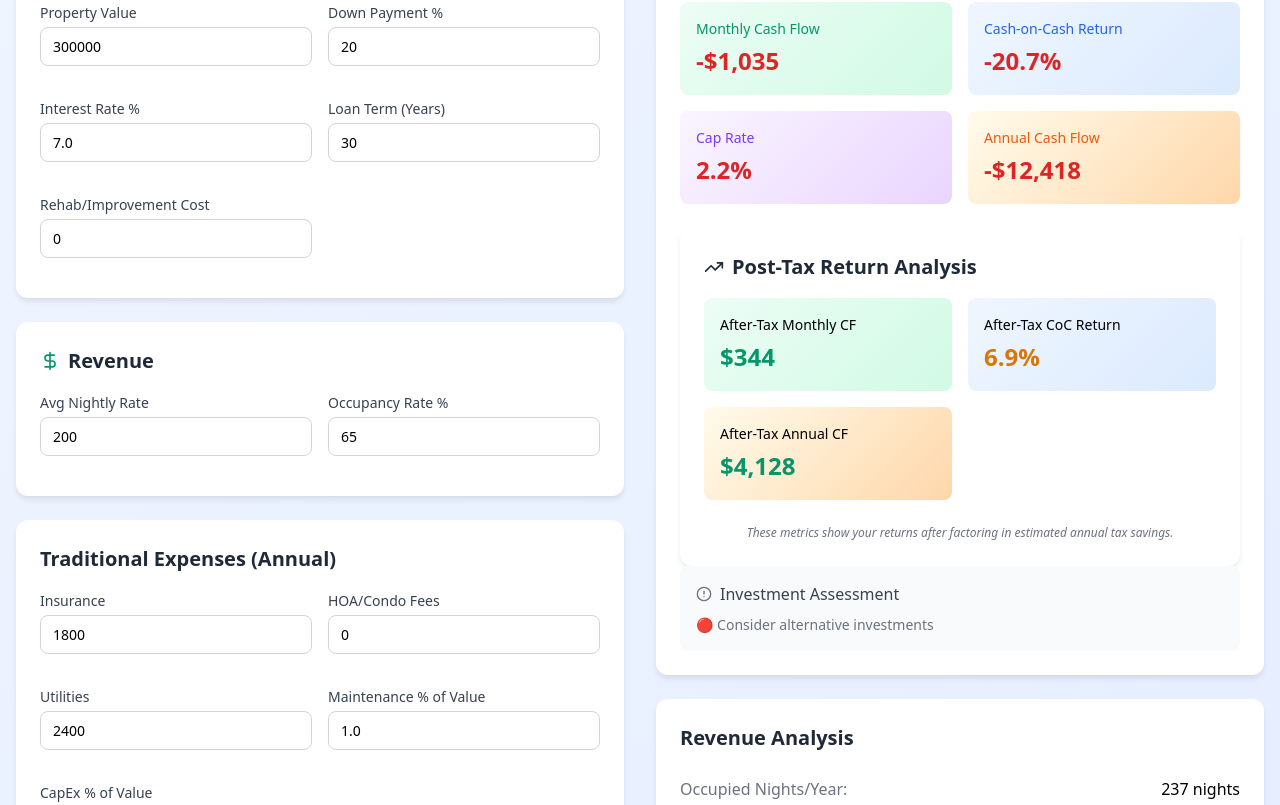
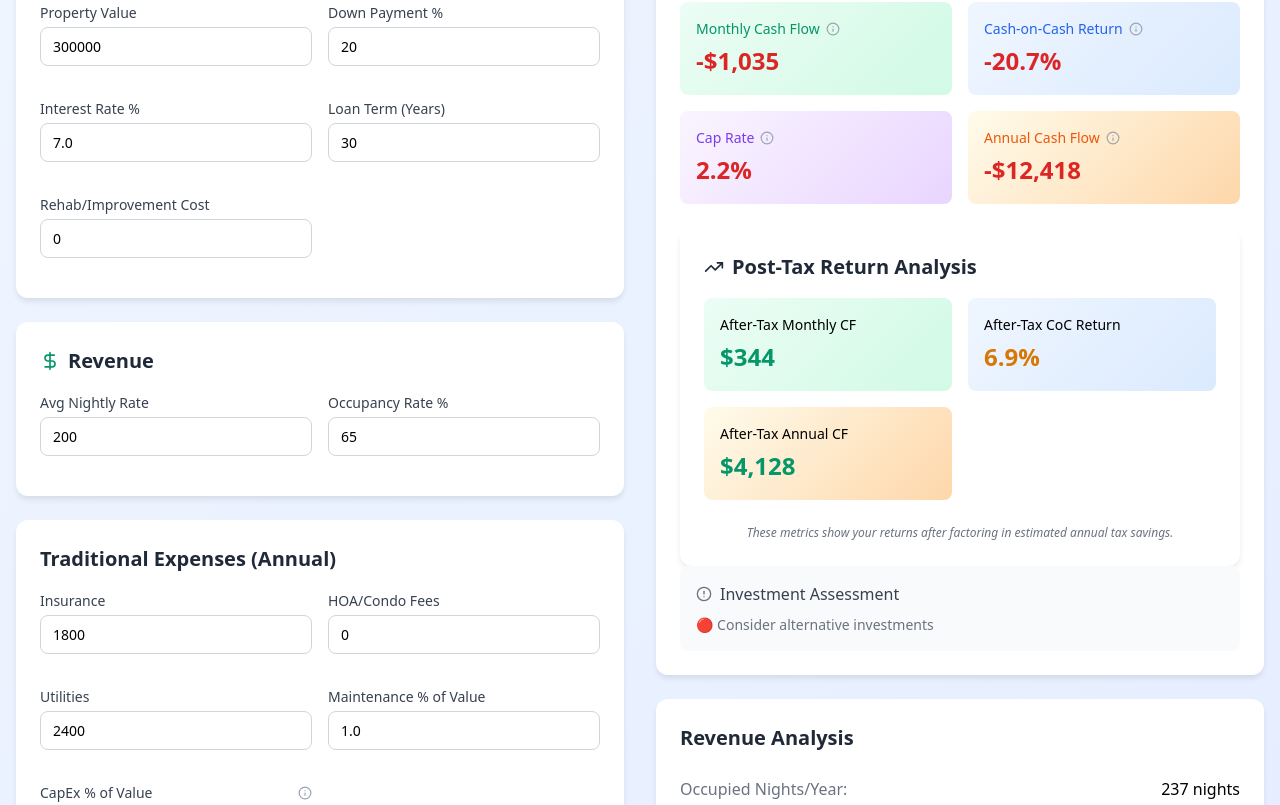
Before and after one commit to CEEJ222/str-calc, a React (Vite) app: page / in a window 1280 px wide. Shown: the part 272-1077 px from the top of the page. Built offline with nearby package versions, Linux system fonts and the light colour scheme.

Commit message:
add tool tips

```diff
--- a/src/components/AirbnbCalculator.css
+++ b/src/components/AirbnbCalculator.css
@@ -195,6 +195,11 @@
     color: #ea580c;
   }
 
+  .metric-label, .breakdown-label {
+    display: flex;
+    align-items: center;
+  }
+
   .metric-value {
     font-size: 1.5rem;
     font-weight: bold;
@@ -241,6 +246,13 @@
     font-size: 14px;
     color: #6b7280;
     margin: 0;
+  }
+
+  .label-with-tooltip {
+    display: flex;
+    align-items: center;
+    justify-content: space-between;
+    width: 100%;
   }
 
   .breakdown-list {
@@ -346,3 +358,62 @@
   font-weight: 600;
   color: #1f2937;
 }
+
+/* Tooltip Styles */
+.tooltip-container {
+  position: relative;
+  display: inline-flex;
+  align-items: center;
+  margin-left: 6px;
+}
+
+.info-icon {
+  color: #9ca3af; /* gray-400 */
+  cursor: help;
+  transition: color 0.2s;
+}
+
+.tooltip-container:hover .info-icon {
+  color: #3b82f6; /* blue-500 */
+}
+
+.tooltip-container .tooltip-text {
+  visibility: hidden;
+  opacity: 0;
+  width: 240px;
+  background-color: white;
+  color: #374151; /* gray-700 */
+  text-align: left;
+  border-radius: 8px;
+  padding: 12px;
+  position: absolute;
+  z-index: 10;
+  bottom: 150%;
+  left: 50%;
+  margin-left: -120px;
+  transition: opacity 0.3s, transform 0.3s;
+  font-size: 13px;
+  font-weight: 400;
+  line-height: 1.5;
+  box-shadow: 0 4px 14px rgba(0, 0, 0, 0.15);
+  border: 1px solid #e5e7eb; /* gray-200 */
+  transform: translateY(10px);
+}
+
+.tooltip-container:hover .tooltip-text {
+  visibility: visible;
+  opacity: 1;
+  transform: translateY(0);
+}
+
+.tooltip-text::after {
+  content: " ";
+  position: absolute;
+  top: 100%;
+  left: 50%;
+  margin-left: -5px;
+  border-width: 5px;
+  border-style: solid;
+  border-color: white transparent transparent transparent;
+  filter: drop-shadow(0 1px 1px rgba(0,0,0,0.05));
+}
--- a/src/components/AirbnbCalculator.jsx
+++ b/src/components/AirbnbCalculator.jsx
@@ -1,5 +1,5 @@
 import React, { useState, useMemo, useEffect, useCallback } from 'react';
-import { Calculator, DollarSign, Home, TrendingUp, AlertCircle } from 'lucide-react';
+import { Calculator, DollarSign, Home, TrendingUp, AlertCircle, Info } from 'lucide-react';
 import './AirbnbCalculator.css';
 
 const useDebounce = (value, delay) => {
@@ -18,14 +18,31 @@ const useDebounce = (value, delay) => {
   return debouncedValue;
 };
 
-const InputField = React.memo(({ label, name, value, onChange, step, type = "number" }) => {
+const Tooltip = ({ text, children }) => (
+  <span className="tooltip-container">
+    {children}
+    <span className="tooltip-text">{text}</span>
+  </span>
+);
+Tooltip.displayName = 'Tooltip';
+
+const InputField = React.memo(({ label, name, value, onChange, step, type = "number", tooltipText }) => {
   const handleChange = (e) => {
     onChange(name, e.target.value);
   };
 
+  const fieldLabel = tooltipText ? (
+    <div className="label-with-tooltip">
+      <span>{label}</span>
+      <Tooltip text={tooltipText}>
+        <Info size={14} className="info-icon" />
+      </Tooltip>
+    </div>
+  ) : label;
+
   return (
     <div className="input-group">
-      <label className="input-label">{label}</label>
+      <label className="input-label">{fieldLabel}</label>
       <input
         type={type}
         name={name}
@@ -146,7 +163,8 @@ const AirbnbCalculator = () => {
     const noi = grossRevenue - (totalExpenses - annualPI);
     const cashFlow = grossRevenue - totalExpenses;
     const monthlyCashFlow = cashFlow / 12;
-    const cashOnCashReturn = downPayment > 0 ? (cashFlow / downPayment) * 100 : 0;
+    const totalCashInvested = downPayment + rehabCost;
+    const cashOnCashReturn = totalCashInvested > 0 ? (cashFlow / totalCashInvested) * 100 : 0;
     const capRate = propertyValue > 0 ? (noi / propertyValue) * 100 : 0;
 
     const annualInterest = loanAmount * (interestRate / 100);
@@ -176,7 +194,7 @@ const AirbnbCalculator = () => {
 
     const afterTaxAnnualCashFlow = cashFlow + annualTaxSavings;
     const afterTaxMonthlyCashFlow = afterTaxAnnualCashFlow / 12;
-    const afterTaxCashOnCashReturn = downPayment > 0 ? (afterTaxAnnualCashFlow / downPayment) * 100 : 0;
+    const afterTaxCashOnCashReturn = totalCashInvested > 0 ? (afterTaxAnnualCashFlow / totalCashInvested) * 100 : 0;
 
     return {
       downPayment, loanAmount, monthlyPI, annualPI, occupiedNights, grossRevenue,
@@ -359,6 +377,7 @@ const AirbnbCalculator = () => {
                   value={inputs.capexPercent}
                   onChange={updateInput}
                   step="0.1"
+                  tooltipText="Capital Expenditures: Funds set aside for major long-term upgrades like a new roof or HVAC system. Often estimated as a percentage of property value."
                 />
               </div>
             </div>
@@ -426,6 +445,7 @@ const AirbnbCalculator = () => {
                   name="marginalTaxRate"
                   value={inputs.marginalTaxRate}
                   onChange={updateInput}
+                  tooltipText="Your highest tax bracket. This is used to estimate the value of your tax deductions."
                 />
               </div>
             </div>
@@ -449,6 +469,7 @@ const AirbnbCalculator = () => {
                   name="landValuePercent"
                   value={inputs.landValuePercent}
                   onChange={updateInput}
+                  tooltipText="The percentage of the property's total value that is attributed to the land itself. Land does not depreciate and cannot be a tax write-off."
                 />
                 <InputField
                   label="Depreciation Years"
@@ -472,25 +493,45 @@ const AirbnbCalculator = () => {
 
               <div className="metrics-grid">
                 <div className="metric-card green">
-                  <div className="metric-label green">Monthly Cash Flow</div>
+                  <div className="metric-label green">
+                    Monthly Cash Flow
+                    <Tooltip text="Your estimated take-home profit each month after all expenses, including mortgage, are paid.">
+                      <Info size={14} className="info-icon" />
+                    </Tooltip>
+                  </div>
                   <div className={`metric-value ${getResultClass(calculations.monthlyCashFlow, {good: 200, ok: 0})}`}>
                     {formatCurrency(calculations.monthlyCashFlow)}
                   </div>
                 </div>
                 <div className="metric-card blue">
-                  <div className="metric-label blue">Cash-on-Cash Return</div>
+                  <div className="metric-label blue">
+                    Cash-on-Cash Return
+                    <Tooltip text="Measures the annual return on the cash invested. Calculated as (Annual Cash Flow / Total Initial Investment).">
+                      <Info size={14} className="info-icon" />
+                    </Tooltip>
+                  </div>
                   <div className={`metric-value ${getResultClass(calculations.cashOnCashReturn, {good: 8, ok: 5})}`}>
                     {formatPercent(calculations.cashOnCashReturn)}
                   </div>
                 </div>
                 <div className="metric-card purple">
-                  <div className="metric-label purple">Cap Rate</div>
+                  <div className="metric-label purple">
+                    Cap Rate
+                    <Tooltip text="Annual net operating income (NOI) divided by property value. Shows profitability without factoring in debt.">
+                      <Info size={14} className="info-icon" />
+                    </Tooltip>
+                  </div>
                   <div className={`metric-value ${getResultClass(calculations.capRate, {good: 6, ok: 4})}`}>
                     {formatPercent(calculations.capRate)}
                   </div>
                 </div>
                 <div className="metric-card orange">
-                  <div className="metric-label orange">Annual Cash Flow</div>
+                  <div className="metric-label orange">
+                    Annual Cash Flow
+                    <Tooltip text="Your estimated take-home profit for the year after all expenses are paid.">
+                      <Info size={14} className="info-icon" />
+                    </Tooltip>
+                  </div>
                   <div className={`metric-value ${getResultClass(calculations.cashFlow, {good: 2400, ok: 0})}`}>
                     {formatCurrency(calculations.cashFlow)}
                   </div>
@@ -682,7 +723,12 @@ const AirbnbCalculator = () => {
                   <span className="breakdown-value">{formatCurrency(calculations.hoaFees)}</span>
                 </li>
                 <li className="breakdown-item">
-                  <span className="breakdown-label">Depreciation (Year 1):</span>
+                  <span className="breakdown-label">
+                    Depreciation (Year 1)
+                    <Tooltip text="A tax deduction that allows you to recover the cost of the building (not land) over its useful life (typically 27.5 years for residential property).">
+                      <Info size={14} className="info-icon" />
+                    </Tooltip>
+                  </span>
                   <span className="breakdown-value">{formatCurrency(calculations.depreciation)}</span>
                 </li>
                 <hr />
```
